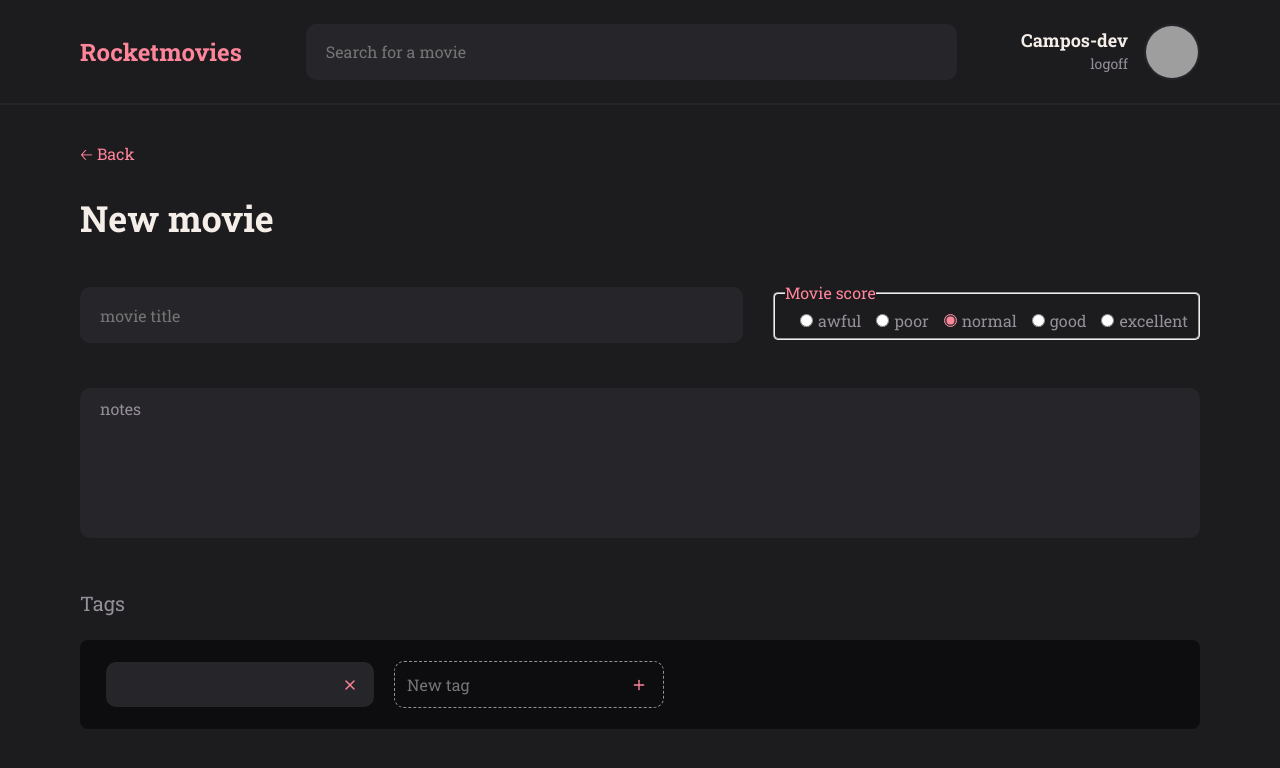
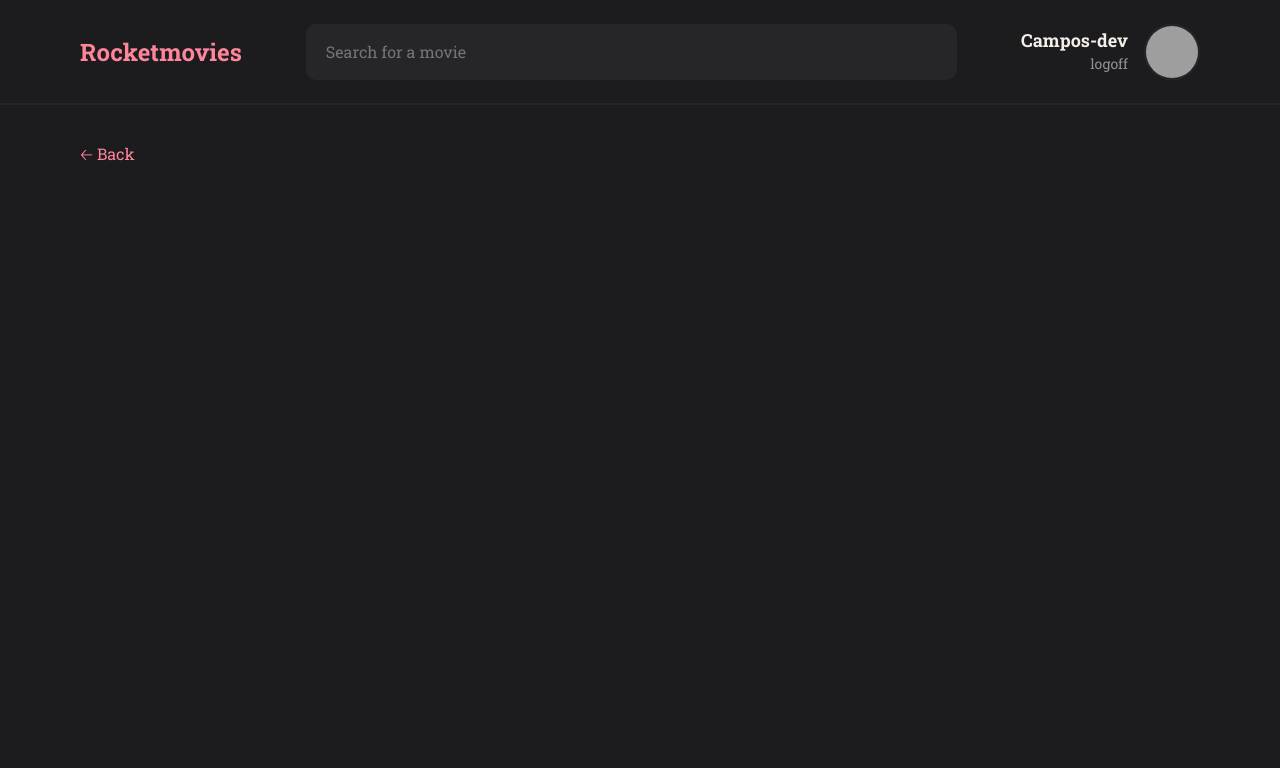
Before and after one commit to campos-dev/rocketmovies_frontend, a React (Vite) app: page / in a window 1280 px wide. Shown: the top 768 px of the page. Built offline with nearby package versions, Linux system fonts and the light colour scheme; grey boxes are pictures that could not be loaded.

Commit message:
started Preview

```diff
--- a/src/components/NoteItem/index.tsx
+++ b/src/components/NoteItem/index.tsx
@@ -11,7 +11,7 @@ interface NoteItemProps {
 }
 
 export function NoteItem(props: NoteItemProps){
-    const {isNew, onClick, rest, placeholder} = props;
+    const {isNew = false, onClick, rest, placeholder} = props;
     const [text, setText] = useState('');
 
     function handleInputChange(event: ChangeEvent<HTMLInputElement>){
@@ -19,7 +19,7 @@ export function NoteItem(props: NoteItemProps){
     }
 
     return(
-        <Container isNew={isNew}>
+        <Container $isnew={isNew}>
             <input type='text' onChange={handleInputChange} value={text} readOnly={!isNew} placeholder={placeholder} {...rest}/>
             <button type='button' onClick={onClick}>
                 {isNew ? <FiPlus/> : <FiX />}
--- a/src/components/NoteItem/styles.ts
+++ b/src/components/NoteItem/styles.ts
@@ -3,47 +3,45 @@ import styled from "styled-components";
 
 interface ContainerProps
   extends DetailedHTMLProps<HTMLAttributes<HTMLDivElement>, HTMLDivElement> {
-  isNew: boolean;
+  $isnew: boolean;
 }
 
 export const Container = styled.div<ContainerProps>`
   display: flex;
+  align-items: center;
 
-  background-color: ${({ theme, isNew }) =>
-    isNew ? "transparent" : theme.COLORS.BACKGROUND_700};
+  background-color: ${({ theme, $isnew }) =>
+    $isnew ? "transparent" : theme.COLORS.BACKGROUND_700};
   color: ${({ theme }) => theme.COLORS.GRAY_300};
 
-  border: ${({ theme, isNew }) =>
-    isNew ? `1px dashed ${theme.COLORS.GRAY_300}` : "none"};
+  border: ${({ theme, $isnew }) =>
+    $isnew ? `1px dashed ${theme.COLORS.GRAY_300}` : "none"};
   border-radius: 1rem;
 
   margin: 0.5rem 1rem;
 
   > input {
-    display: flex;
-    align-items: center;
-    gap: 0;
+    max-width: 13rem;
 
     color: ${({ theme }) => theme.COLORS.GRAY_300};
     background-color: transparent;
     border: none;
-    margin: 0;
+
     padding: 1.2rem;
+
+    &::placeholder {
+      color: ${({ theme }) => theme.COLORS.GRAY_300};
+    }
   }
 
   > button {
     display: flex;
     align-items: center;
-    gap: 0;
 
     background: none;
     border: none;
     color: ${({ theme }) => theme.COLORS.PINK};
 
-    padding-right: 1.6rem;
-  }
-
-  &:placeholder {
-    color: ${({ theme }) => theme.COLORS.GRAY_300};
+    padding-right: 0.8rem;
   }
 `;
--- a/src/main.tsx
+++ b/src/main.tsx
@@ -1,6 +1,6 @@
 import React from 'react'
 import ReactDOM from 'react-dom/client'
-import {New} from './pages/New/index.tsx'
+import {Preview} from './pages/Preview/index.tsx'
 
 import { GlobalStyle } from './styles/global.ts';
 import { ThemeProvider } from 'styled-components';
@@ -10,7 +10,7 @@ ReactDOM.createRoot(document.getElementById('root')!).render(
   <React.StrictMode>
     <ThemeProvider theme={theme}>
     <GlobalStyle />
-      <New />
+      <Preview />
     </ThemeProvider>
   </React.StrictMode>,
 )
--- a/src/pages/New/index.tsx
+++ b/src/pages/New/index.tsx
@@ -3,6 +3,7 @@ import { Header } from '../../components/Header';
 import { Input } from '../../components/Input';
 import { TextArea } from '../../components/TextArea';
 import { NoteItem } from '../../components/NoteItem';
+import { Button } from '../../components/Button';
 
 export function New() {
     return (
@@ -44,6 +45,16 @@ export function New() {
                         <NoteItem value="some value" onClick={() => console.log('clicked')} rest={[]} />
                         <NoteItem isNew placeholder='New tag' value='' onClick={() => console.log('clicked')} rest={[]} />
                     </div>
+
+                    <div className="buttonsContainer">
+                        <Button>
+                            <h2>Remove movie</h2>
+                        </Button>
+                        <Button>
+                            <h2>Save changes</h2>
+                        </Button>
+                    </div>
+
                 </Form>
             </main>
         </Container>
--- a/src/pages/New/styles.ts
+++ b/src/pages/New/styles.ts
@@ -1,82 +1,142 @@
-import styled from 'styled-components';
+import styled from "styled-components";
 
 export const Container = styled.div`
   width: 100%;
   height: 100vh;
+  overflow: hidden;
+
+  > main {
+    padding: 0 8rem;
+    margin: 3.8rem auto;
 
     display: grid;
     grid-template-rows: 10.5rem auto;
     grid-template-areas:
       "header"
-    "content"
+      "content";
+  }
 `;
 
 export const Form = styled.form`
-    padding:0 8rem;
-    margin:3.8rem auto;
+  max-width: 122rem;
+  height: calc(100vh - (10.5rem + 10rem));
+  padding-right: 1rem;
 
-    a{
-        color: ${({theme}) => theme.COLORS.PINK};
+  overflow: auto;
+
+  /*****************    scrollbar webkit   ************/
+
+  &::-webkit-scrollbar {
+    width: 1rem;
   }
 
-    h1{
+  &::-webkit-scrollbar-track {
+    margin-top: 14rem;
+    background-color: transparent;
+  }
+
+  &::-webkit-scrollbar-thumb:vertical {
+    background-image: url("../../../src/assets/scroll_icon.svg");
+    background-repeat: no-repeat;
+  }
+
+  /*********firefox scrollbar  *******/
+  scrollbar-width: thin;
+  scrollbar-color: #ff859b #333;
+
+  a {
+    color: ${({ theme }) => theme.COLORS.PINK};
+  }
+
+  h1 {
     margin-top: 2.4rem;
     font-size: 3.6rem;
   }
 
-    h2{
+  h2 {
     margin-top: 4rem;
     font-size: 2rem;
     font-weight: 400;
-        color: ${({theme}) => theme.COLORS.GRAY_300};
+    color: ${({ theme }) => theme.COLORS.GRAY_300};
   }
 
-    .title_rating{
-        margin:4rem 0;
+  .title_rating {
+    margin: 4rem 0;
 
-        display:flex;
+    display: flex;
     align-items: center;
-        white-space:nowrap;
+    white-space: nowrap;
 
-
-        >fieldset{
-            border-radius:.5rem;
-            padding: .7rem 1rem;
-            align-self:flex-start;
+    > fieldset {
+      border-radius: 0.5rem;
+      padding: 0.7rem 1rem;
+      align-self: flex-start;
 
       margin-left: 3rem;
-            color:${({theme}) => theme.COLORS.PINK};
+      color: ${({ theme }) => theme.COLORS.PINK};
 
-            >input{
-                margin-left:1.5rem;
+      > input {
+        margin-left: 1.5rem;
       }
 
-            input[type='radio'] {
-                accent-color: ${({theme}) => theme.COLORS.PINK};
-                cursor:pointer;
+      input[type="radio"] {
+        accent-color: ${({ theme }) => theme.COLORS.PINK};
+        cursor: pointer;
       }
 
-
-            >label{
-                    margin-left: .5rem;
-                    color: ${({theme}) => theme.COLORS.GRAY_300};
+      > label {
+        margin-left: 0.5rem;
+        color: ${({ theme }) => theme.COLORS.GRAY_300};
       }
-
     }
   }
 
-    .tagsContainer{
+  .tagsContainer {
     width: 100%;
-        min-height:8rem;
+    min-height: 8rem;
 
     display: flex;
     align-items: center;
-        flex-wrap:wrap;
+    flex-wrap: wrap;
 
-        padding:1.6rem;
+    padding: 1.6rem;
     margin-top: 2.4rem;
 
-        background-color: ${({theme}) => theme.COLORS.BACKGROUND_900};
-        border-radius: .8rem;
+    background-color: ${({ theme }) => theme.COLORS.BACKGROUND_900};
+    border-radius: 0.8rem;
+  }
+
+  .buttonsContainer {
+    display: flex;
+    align-items: center;
+    gap: 4rem;
+
+    margin-top: 4rem;
+
+    > button:nth-child(1) {
+      display: flex;
+      align-items: center;
+      justify-content: center;
+      background-color: ${({ theme }) => theme.COLORS.BACKGROUND_900};
+
+      > h2 {
+        margin: 0;
+
+        color: ${({ theme }) => theme.COLORS.PINK};
+        font-size: 1.6rem;
+      }
+    }
+    > button:nth-child(2) {
+      display: flex;
+      align-items: center;
+      justify-content: center;
+
+      > h2 {
+        margin: 0;
+
+        color: ${({ theme }) => theme.COLORS.BACKGROUND_600};
+        font-size: 1.6rem;
+      }
+    }
   }
 `;
--- /dev/null
+++ b/src/pages/Preview/index.tsx
@@ -0,0 +1,16 @@
+import { Header } from '../../components/Header';
+import {Container, Content} from './styles';
+
+export function Preview(){
+    return(
+        <Container>
+            <Header/>
+            <main>
+                <Content>
+                    <a href="#">&#129120; Back</a>
+
+                </Content>
+            </main>
+        </Container>
+    )
+}
--- /dev/null
+++ b/src/pages/Preview/styles.ts
@@ -0,0 +1,49 @@
+import styled from "styled-components";
+
+export const Container = styled.div`
+  height: 100vh;
+  overflow: hidden;
+
+  > main {
+    padding: 0 8rem;
+    margin: 3.8rem auto;
+
+    display: grid;
+    grid-template-rows: 10.5rem auto;
+    grid-template-areas:
+      "header"
+      "content";
+  }
+`;
+
+export const Content = styled.div`
+  max-width: 122rem;
+  height: calc(100vh - (10.5rem + 5rem));
+  padding-right: 1rem;
+
+  overflow: auto;
+
+  /*****************    scrollbar webkit   ************/
+
+  &::-webkit-scrollbar {
+    width: 1rem;
+  }
+
+  &::-webkit-scrollbar-track {
+    margin-top: 11.5rem;
+    background-color: transparent;
+  }
+
+  &::-webkit-scrollbar-thumb:vertical {
+    background-image: url("../../../src/assets/scroll_icon.svg");
+    background-repeat: no-repeat;
+  }
+
+  /*********firefox scrollbar  *******/
+  scrollbar-width: thin;
+  scrollbar-color: #ff859b #333;
+
+  > a {
+    color: ${({ theme }) => theme.COLORS.PINK};
+  }
+`;
```
Also changed, not shown: src/components/Button/styles.ts (+13 -13 lines), src/pages/Home/styles.ts (+13 -26 lines), src/pages/Profile/styles.ts (+30 -33 lines). Lines whose indentation alone changed are shown as unchanged.
